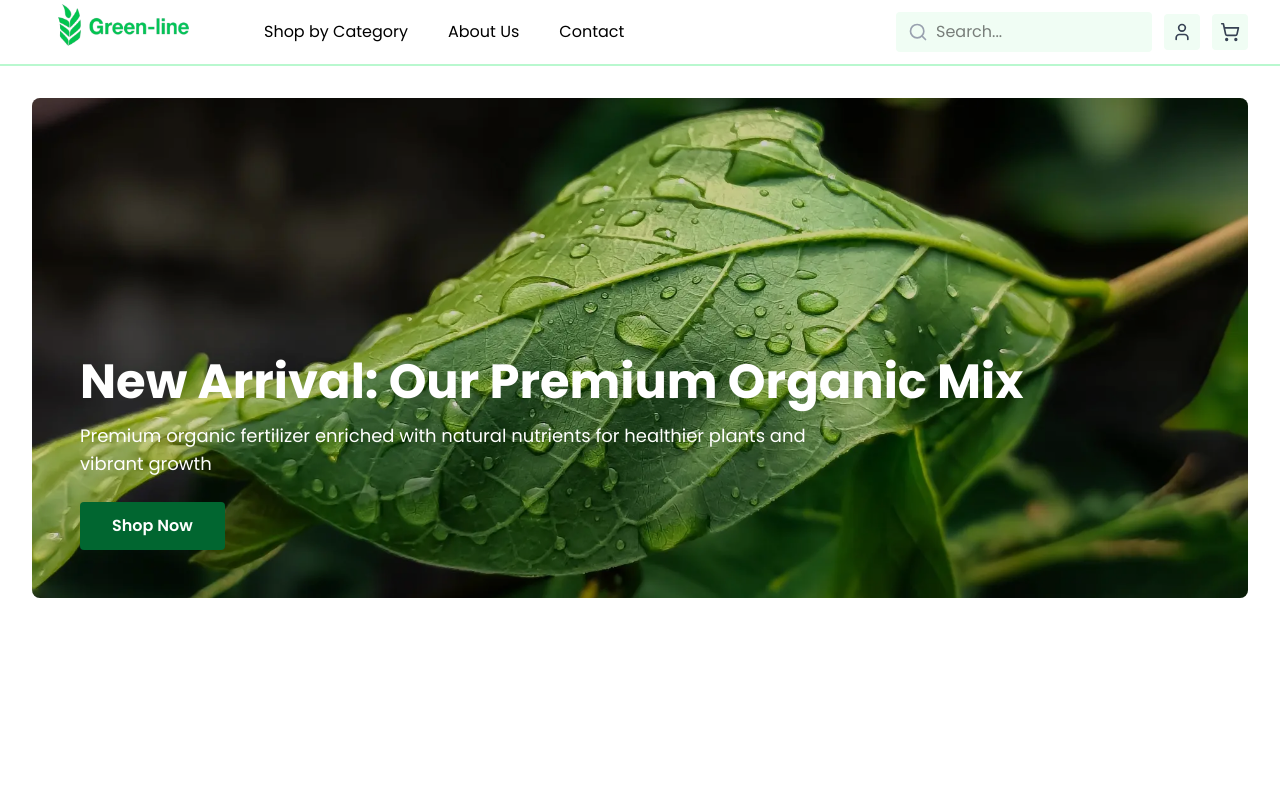
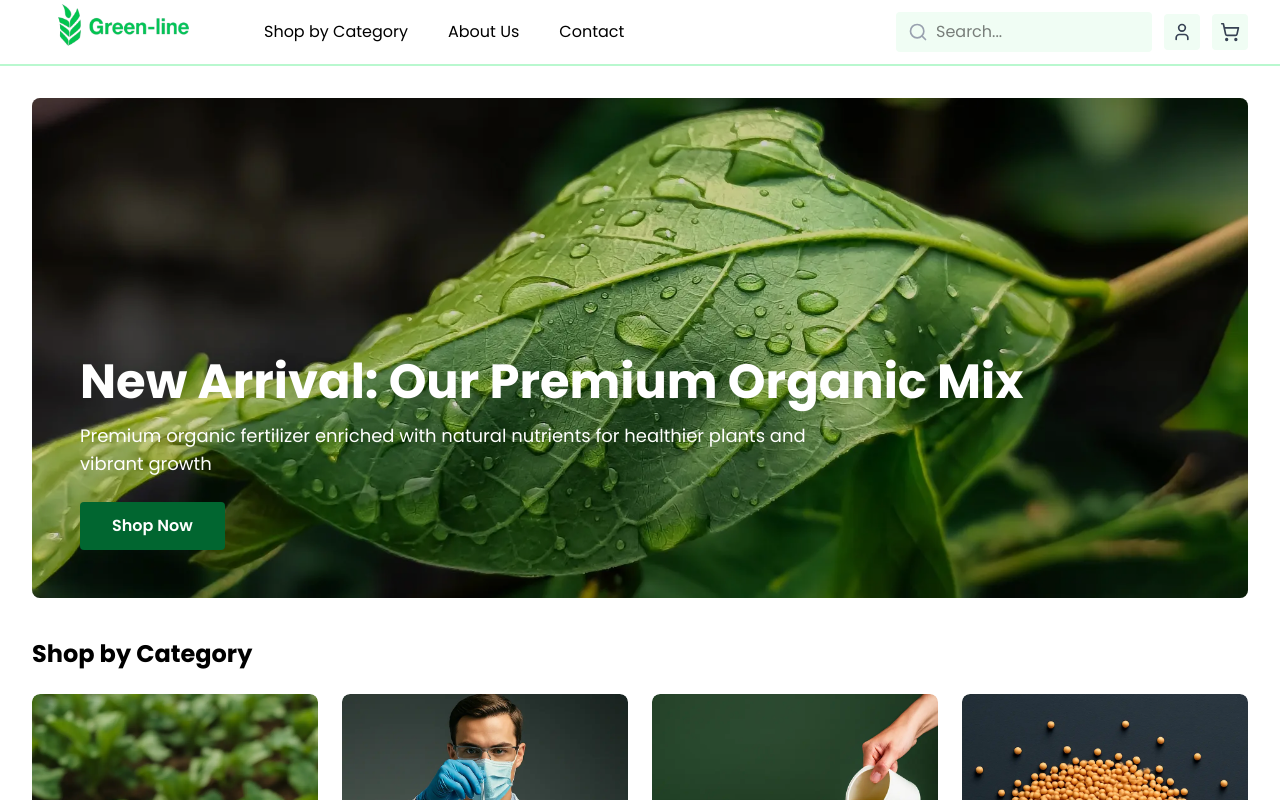
Before and after one commit to mohamed-samir-dev/Greenline, a Next.js app: page / in a window 1280 px wide. Shown: the top 800 px of the page. Built offline with nearby package versions, Linux system fonts and the light colour scheme.

Commit message:
feat: update homepage with category section integration

```diff
--- a/app/page.tsx
+++ b/app/page.tsx
@@ -1,9 +1,11 @@
 import HeroSection from '@/components/home/HeroSection';
+import ShopByCategory from '@/components/home/ShopByCategory';
 
 export default function Home() {
   return (
     <main className="bg-white py-8">
       <HeroSection />
+      <ShopByCategory />
     </main>
   );
 }
```
